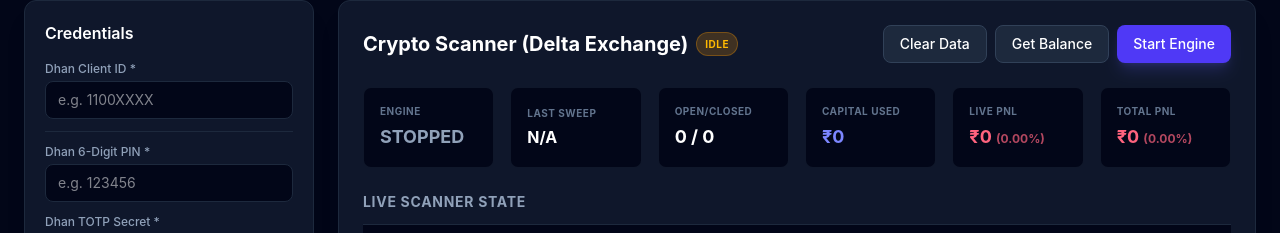
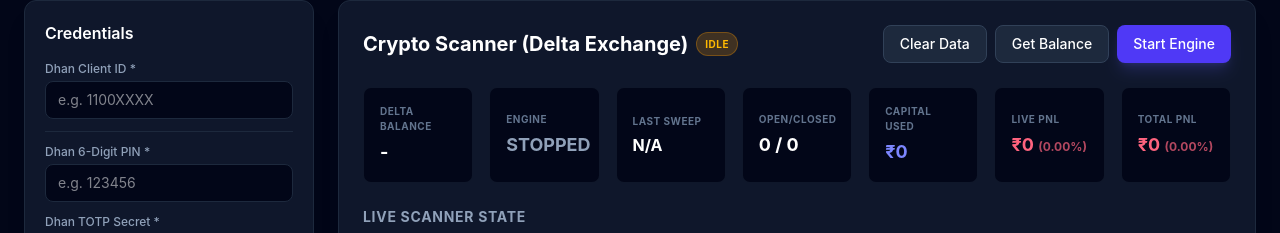
Before and after one commit to techdeepdive/algo-trading, a React (Vite) app in the folder frontend/: page / in a window 1280 px wide. Both pictures are taken after a click on the button "Live Crypto Trade". Shown: the part 180-413 px from the top of the page. Built offline with nearby package versions, Linux system fonts and the light colour scheme; no server answers.

Commit message:
fix: Resolve crypto scanner crash, add Capital Target SL logic, add Telegram execute handler, restore Delta Balance box, and update 15m scan interval

```diff
--- a/frontend/src/components/CryptoScannerTab.jsx
+++ b/frontend/src/components/CryptoScannerTab.jsx
@@ -175,7 +175,13 @@ const CryptoScannerTab = ({ credentials }) => {
           </div>
         </div>
 
-        <div className="grid grid-cols-6 gap-4 mb-6">
+        <div className="grid grid-cols-7 gap-4 mb-6">
+          <div className="bg-slate-950 border border-slate-800/50 rounded-lg p-4 flex flex-col justify-center">
+            <div className="text-[10px] font-bold text-slate-500 uppercase tracking-wider mb-1">Delta Balance</div>
+            <div className="text-lg font-bold text-white">
+              {balance !== null ? `₹${(parseFloat(balance) * 86.0).toFixed(2)} INR` : '-'}
+            </div>
+          </div>
           <div className="bg-slate-950 border border-slate-800/50 rounded-lg p-4 flex flex-col justify-center">
             <div className="text-[10px] font-bold text-slate-500 uppercase tracking-wider mb-1">Engine</div>
             <div className={`text-lg font-bold ${engineState === 'running' ? 'text-emerald-400' : 'text-slate-400'}`}>
@@ -235,7 +241,7 @@ const CryptoScannerTab = ({ credentials }) => {
                 <tbody className="divide-y divide-slate-800/50">
                   {scannerState.length === 0 ? (
                     <tr>
-                      <td colSpan="10" className="px-4 py-8 text-center text-slate-500 italic">
+                      <td colSpan="11" className="px-4 py-8 text-center text-slate-500 italic">
                         {engineState === 'running' ? 'Scanning crypto markets... Data will appear shortly.' : 'Engine stopped. Start engine to view live scanner state.'}
                       </td>
                     </tr>
@@ -293,7 +299,7 @@ const CryptoScannerTab = ({ credentials }) => {
             <tbody className="divide-y divide-slate-800/50">
               {trades.length === 0 ? (
                 <tr>
-                  <td colSpan="10" className="px-4 py-8 text-center text-slate-500 italic">
+                  <td colSpan="11" className="px-4 py-8 text-center text-slate-500 italic">
                     No crypto trades executed yet. Start the engine to scan for signals.
                   </td>
                 </tr>
```
Also changed, not shown: 1 other file (tests, documents, lock files or other folders).
